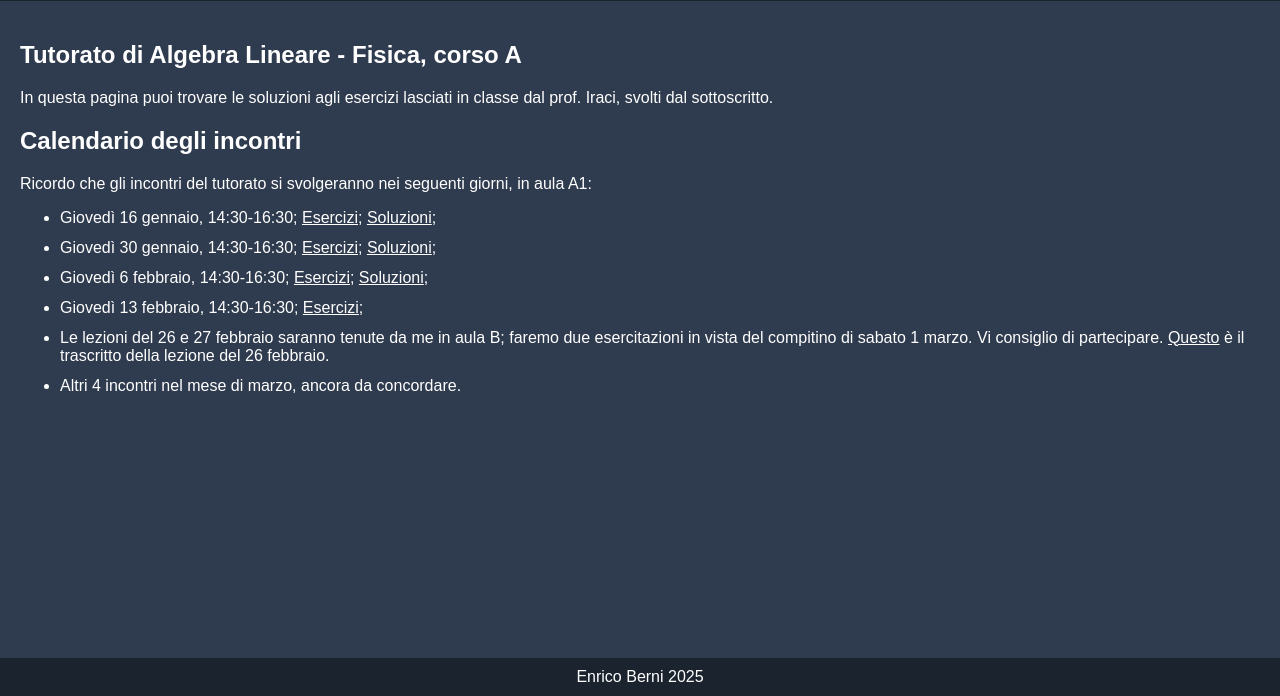
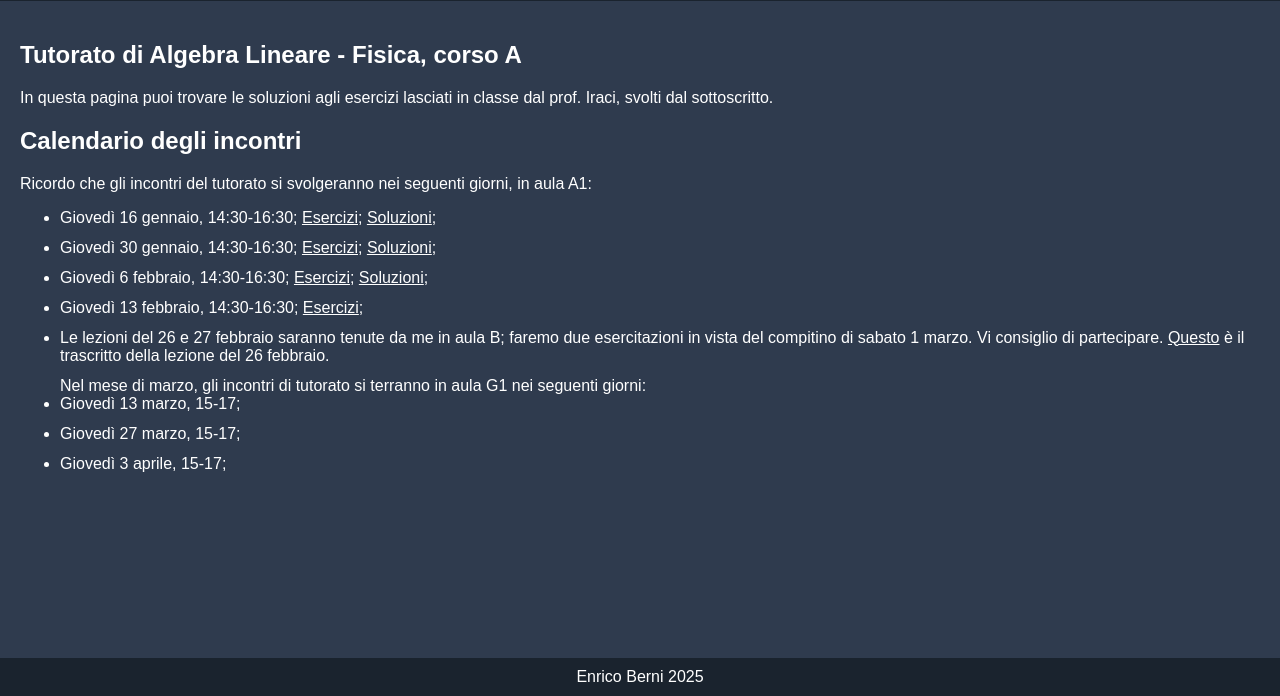
Before and after one commit to enricoberni/enricoberni.github.io, a plain HTML site: page it/tutorato.html in a window 1280 px wide. Shown: the part 104-800 px from the top of the page. Drawn offline with nearby package versions, Linux system fonts and the light colour scheme.

Commit message:
26/02 bis

```diff
--- a/it/tutorato.html
+++ b/it/tutorato.html
@@ -44,7 +44,10 @@
             <li>Le lezioni del 26 e 27 febbraio saranno tenute da me in aula B; faremo due esercitazioni in vista del compitino di sabato 1 marzo. Vi consiglio di partecipare.
                 <a href="../fisica/lezione26.pdf">Questo</a> è il trascritto della lezione del 26 febbraio.
             </li>
-            <li>Altri 4 incontri nel mese di marzo, ancora da concordare.</li>
+            Nel mese di marzo, gli incontri di tutorato si terranno in aula G1 nei seguenti giorni:
+            <li>Giovedì 13 marzo, 15-17;</li>
+            <li>Giovedì 27 marzo, 15-17;</li>
+            <li>Giovedì 3 aprile, 15-17;</li>
             </ul>
         </section>
     </main>
```
